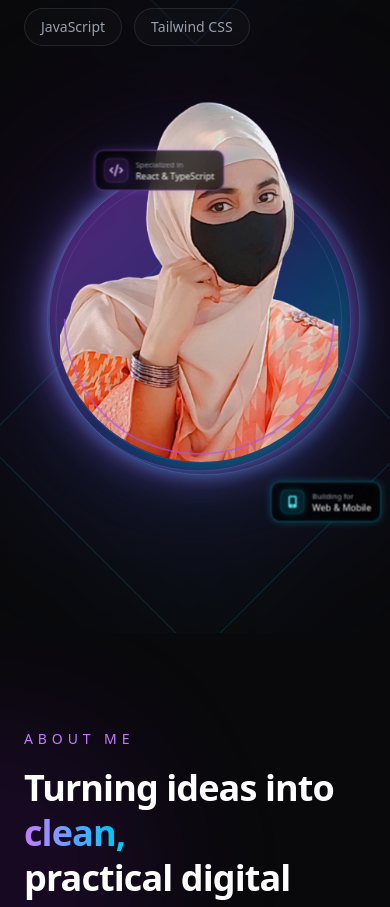
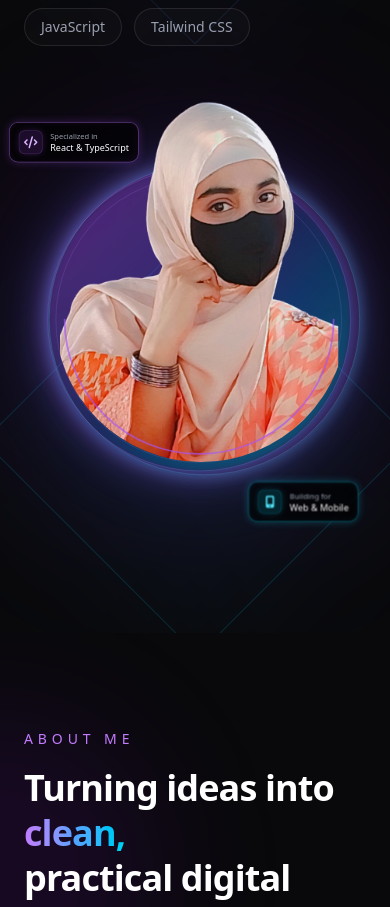
Before and after one commit to farina-riaz-fari/Portfolio, a Next.js app: page / in a window 390 px wide. Shown: the part 860-1767 px from the top of the page. Built offline with nearby package versions, Linux system fonts and the light colour scheme.

Commit message:
Refine hero responsiveness and skills timeline

```diff
--- a/app/globals.css
+++ b/app/globals.css
@@ -120,6 +120,54 @@
 }
 
 /* ========================================= */
+/* HERO REACT TAG - TABLET                   */
+/* ========================================= */
+
+@media (max-width: 1023px) and (min-width: 481px) {
+  .hero-react-tag {
+    left: 180px;
+    top: 80px;
+  }
+}
+
+@media (max-width: 910px) and (min-width: 481px) {
+  .hero-react-tag {
+    left: 120px;
+    top: 80px;
+  }
+}
+
+@media (max-width: 780px) and (min-width: 481px) {
+  .hero-react-tag {
+    left: 80px;
+    top: 80px;
+  }
+}
+
+@media (max-width: 660px) and (min-width: 481px) {
+  .hero-react-tag {
+    left: 40px;
+    top: 80px;
+  }
+}
+
+@media (max-width: 580px) and (min-width: 481px) {
+  .hero-react-tag {
+    left: 10px;
+    top: 80px;
+  }
+}
+/* ========================================= */
+/* HERO WEB & MOBILE TAG                     */
+/* ========================================= */
+
+@media (max-width: 1150px) {
+  .hero-image-scale > div:last-child {
+    right: 10px;
+  }
+}
+
+/* ========================================= */
 /* BELOW 480px                                */
 /* ========================================= */
 
@@ -133,6 +181,13 @@
   .hero-image-scale {
     transform: scale(0.9);
     transform-origin: top right;
+  }
+
+  .hero-react-tag {
+    left: -5px;
+    top: 45px;
+    transform: scale(0.9);
+    transform-origin: top left;
   }
 }
 
@@ -164,6 +219,13 @@
     transform: scale(0.8);
     transform-origin: top right;
   }
+
+  .hero-react-tag {
+    left: -10px;
+    top: 32px;
+    transform: scale(0.8);
+    transform-origin: top left;
+  }
 }
 
 /* ========================================= */
@@ -178,6 +240,13 @@
   .hero-image-scale {
     transform: scale(0.75);
     transform-origin: top right;
+  }
+
+  .hero-react-tag {
+    left: -15px;
+    top: 20px;
+    transform: scale(0.75);
+    transform-origin: top left;
   }
 }
 
@@ -194,6 +263,13 @@
     transform: scale(0.7);
     transform-origin: top right;
   }
+
+  .hero-react-tag {
+    left: -20px;
+    top: 10px;
+    transform: scale(0.7);
+    transform-origin: top left;
+  }
 }
 
 /* ========================================= */
@@ -209,4 +285,11 @@
     transform: scale(0.65);
     transform-origin: top right;
   }
+
+  .hero-react-tag {
+    left: -25px;
+    top: 0;
+    transform: scale(0.65);
+    transform-origin: top left;
+  }
 }
--- a/components/Hero/HeroImage.tsx
+++ b/components/Hero/HeroImage.tsx
@@ -10,6 +10,61 @@ const HeroImage = () => {
   return (
     <div className="relative flex w-full min-w-0 justify-center overflow-visible">
       <div className="hero-image-wrapper">
+
+        {/* React & TypeScript */}
+        <div
+          className="
+            hero-react-tag
+            absolute
+            -left-5
+            top-20
+            z-20
+            flex
+            items-center
+            gap-2.5
+            rounded-xl
+            border
+            border-purple-400/45
+            bg-black/70
+            px-3
+            py-2.5
+            shadow-[0_0_12px_rgba(168,85,247,0.25),inset_0_0_12px_rgba(168,85,247,0.06)]
+            backdrop-blur-lg
+          "
+        >
+          <div
+            className="
+              flex
+              h-8
+              w-8
+              shrink-0
+              items-center
+              justify-center
+              rounded-lg
+              border
+              border-purple-400/20
+              bg-purple-500/15
+              text-purple-300
+              shadow-[0_0_10px_rgba(168,85,247,0.2)]
+            "
+          >
+            <FontAwesomeIcon
+              icon={faCode}
+              className="h-3.5 w-3.5"
+            />
+          </div>
+
+          <div className="whitespace-nowrap">
+            <p className="text-[10px] text-gray-400">
+              Specialized in
+            </p>
+
+            <p className="text-xs font-medium text-white">
+              React & TypeScript
+            </p>
+          </div>
+        </div>
+
         <div className="hero-image-scale relative h-[580px] w-[490px]">
           {/* Ambient Glow */}
           <div
@@ -186,59 +241,6 @@ const HeroImage = () => {
             />
           </svg>
 
-          {/* React & TypeScript */}
-          <div
-            className="
-              absolute
-              -left-5
-              top-16
-              z-20
-              flex
-              items-center
-              gap-2.5
-              rounded-xl
-              border
-              border-purple-400/45
-              bg-black/70
-              px-3
-              py-2.5
-              shadow-[0_0_12px_rgba(168,85,247,0.25),inset_0_0_12px_rgba(168,85,247,0.06)]
-              backdrop-blur-lg
-            "
-          >
-            <div
-              className="
-                flex
-                h-8
-                w-8
-                shrink-0
-                items-center
-                justify-center
-                rounded-lg
-                border
-                border-purple-400/20
-                bg-purple-500/15
-                text-purple-300
-                shadow-[0_0_10px_rgba(168,85,247,0.2)]
-              "
-            >
-              <FontAwesomeIcon
-                icon={faCode}
-                className="h-3.5 w-3.5"
-              />
-            </div>
-
-            <div className="whitespace-nowrap">
-              <p className="text-[10px] text-gray-400">
-                Specialized in
-              </p>
-
-              <p className="text-xs font-medium text-white">
-                React & TypeScript
-              </p>
-            </div>
-          </div>
-
           {/* Web & Mobile */}
           <div
             className="
--- a/components/Skills/index.tsx
+++ b/components/Skills/index.tsx
@@ -110,7 +110,7 @@ const Skills = () => {
         {/* Skills Timeline */}
         <div className="relative mt-16">
           {/* Timeline */}
-          <div className="absolute left-[17px] top-0 hidden h-full w-px bg-gradient-to-b from-purple-500/50 via-purple-500/15 to-transparent sm:block" />
+          <div className="absolute left-[17px] top-0 hidden h-[calc(100%+12px)] w-px bg-gradient-to-b from-purple-500/50 via-purple-500/15 to-transparent sm:block" />
 
           <div className="space-y-10 sm:space-y-12">
             {skillGroups.map((group, index) => (
```
